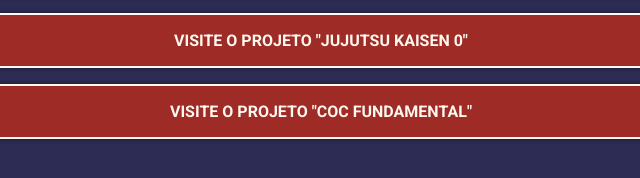
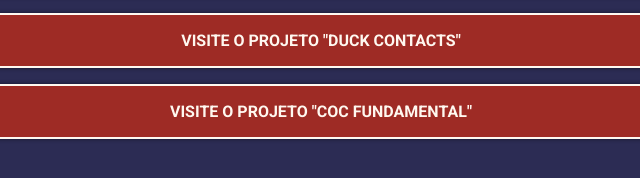
Before and after one commit to Aveiromat/linktree-aveiro, a website: page index.html in a window 1280 px wide. Shown: the part 576-754 px from the top of the page, 319-959 px from the left. Drawn offline with Linux system fonts and the light colour scheme.

Commit message:
change project to duck contacts

```diff
--- a/index.html
+++ b/index.html
@@ -60,8 +60,8 @@
                     </a>
                 </li>
                 <li class="projects-list-item">
-                    <a target="_blank" href="https://aveiro-landing-jujutsu.vercel.app" target="_blank">
-                        VISITE O PROJETO "JUJUTSU KAISEN 0"
+                    <a target="_blank" href="https://duck-contacts.vercel.app" target="_blank">
+                        VISITE O PROJETO "DUCK CONTACTS"
                     </a>
                 </li>
                 <li target="_blank" class="projects-list-item">
```
